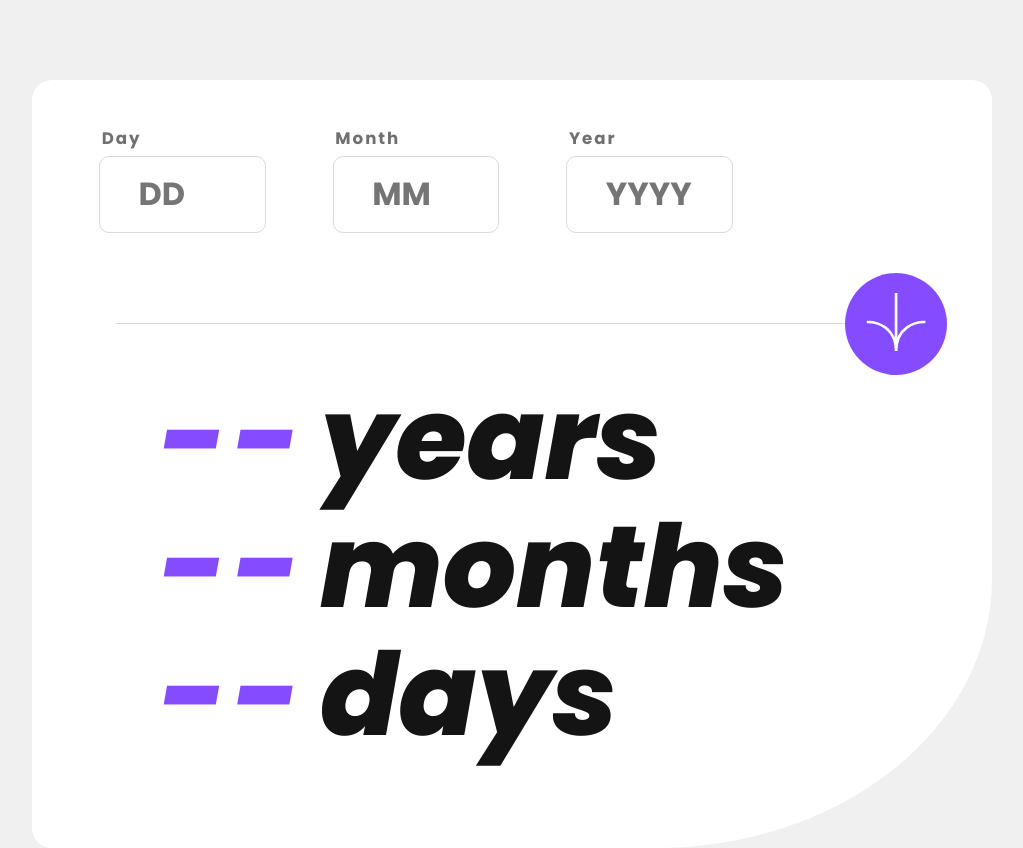
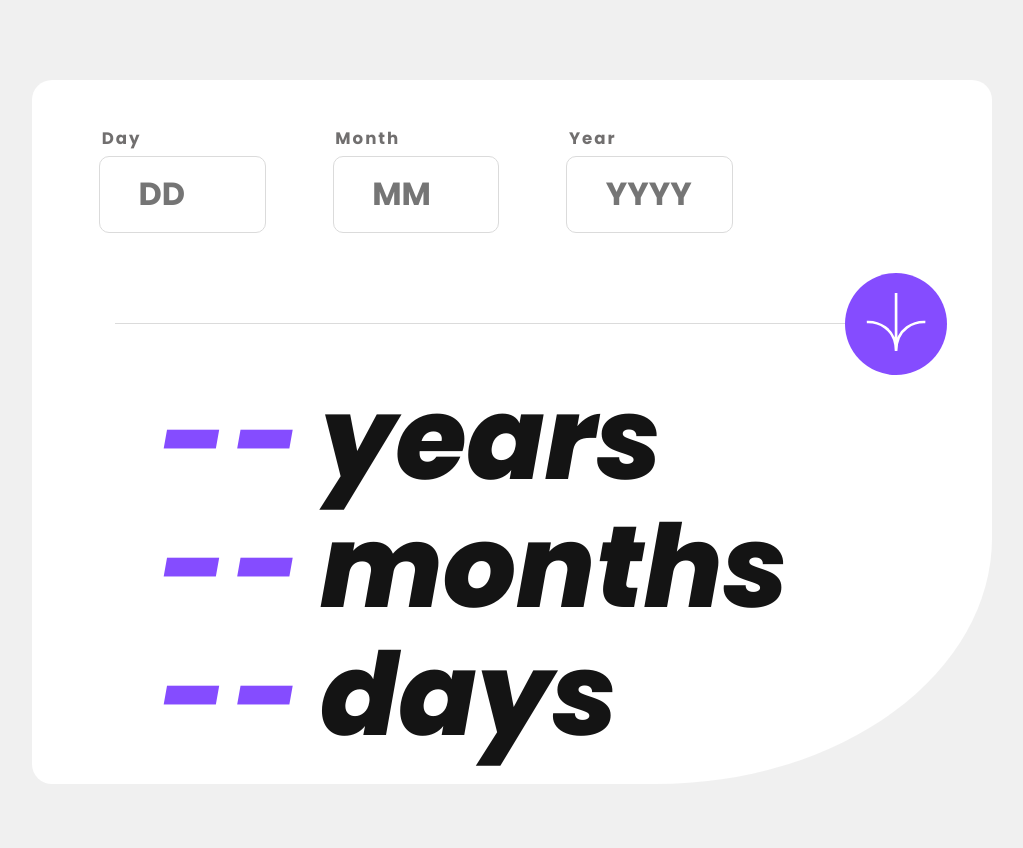
Before and after one commit to ShalomiAhavah/Age-Calculator-App, a plain HTML site: page index.html in a window 1280 px wide. Shown: the whole page, without its empty margins (128-1151 px from the left). After the commit the page ends 800 px from the top, so only its background shows below. Drawn offline with Linux system fonts and the light colour scheme.

Commit message:
Card height

```diff
--- a/Less/style.less
+++ b/Less/style.less
@@ -142,7 +142,7 @@ p.error-state{
 @media only screen and (min-width: 600px) {
 
     #card {
-        height: 60vw;
+        height: 55vw;
         width: 75vw;
     }
 
```
Also changed, not shown: Css/style.css, 1 other file.
